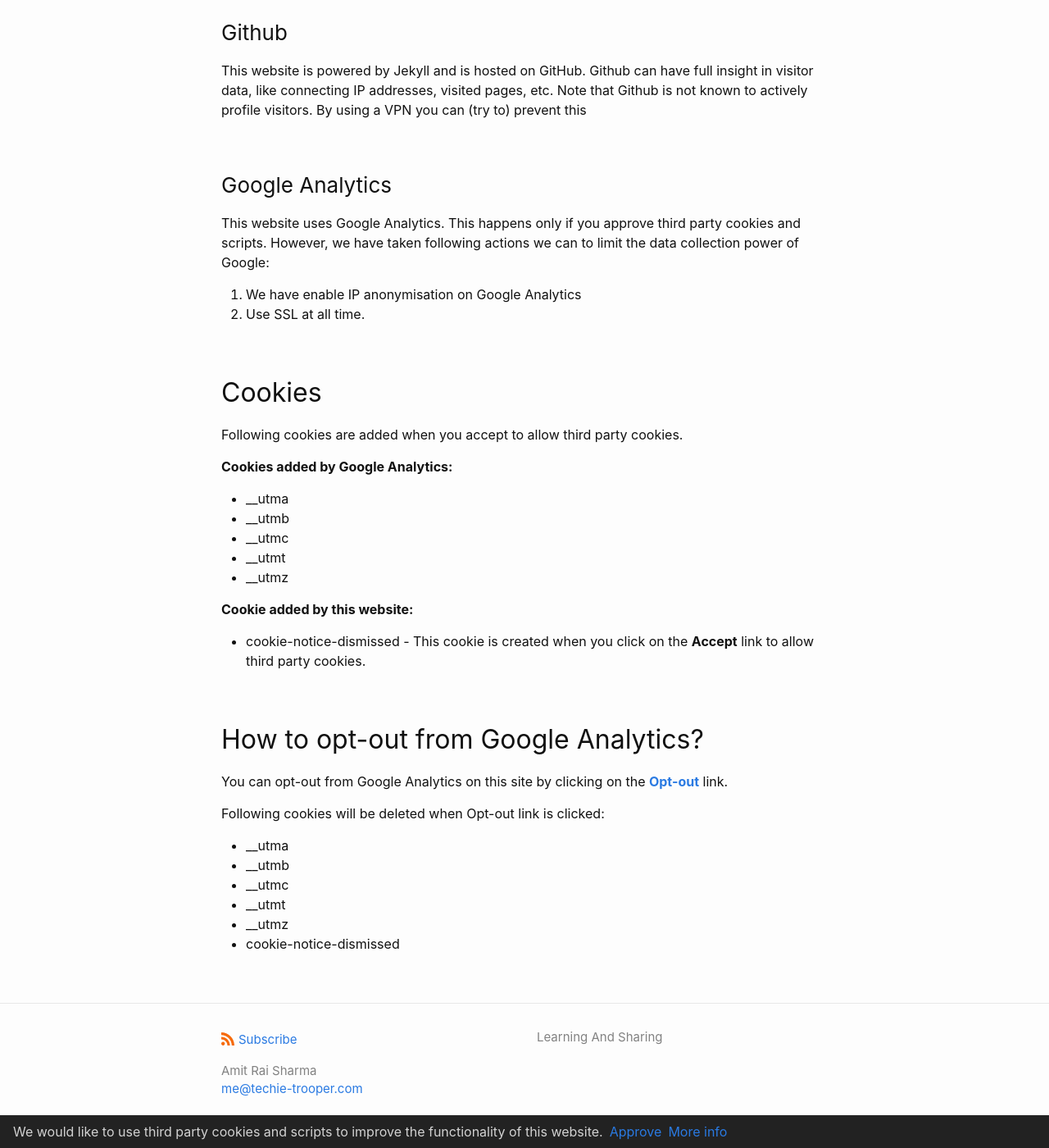
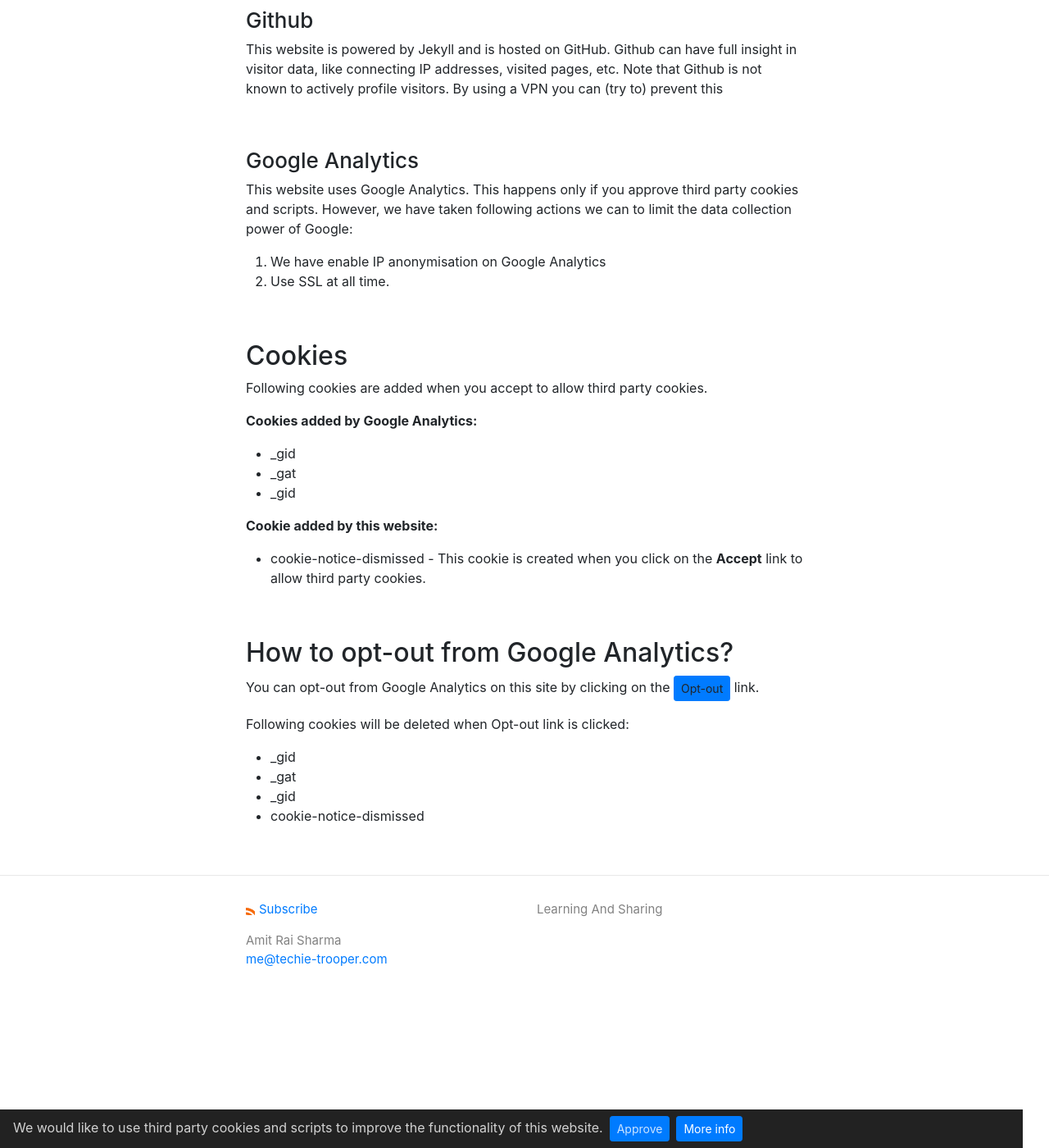
Before and after one commit to aarcosolutions/techie-trooper, a Jekyll site: the page built from privacy.md, in a window 1280 px wide and 1400 px high, scrolled down 288 px. Shown: the whole window at 82% size. Built offline with Jekyll 4.4.1, drawn with Linux system fonts in a browser that asks for light colours.

Commit message:
using bootstrap css & removing _g* cookies

```diff
--- a/_includes/cookie-consent.html
+++ b/_includes/cookie-consent.html
@@ -44,11 +44,9 @@
     });
 
     document.getElementById('cookie-notice-opt-out').addEventListener("click",function() {
-        eraseCookie("__utma");
-        eraseCookie("__utmb");
-        eraseCookie("__utmc");
-        eraseCookie("__utmt");
-        eraseCookie("__utmz");
+        eraseCookie("_gid");
+        eraseCookie("_gat");
+        eraseCookie("_gid");
         eraseCookie("cookie-notice-dismissed");
 
         document.getElementById('cookie-notice-opt-out').style.display = 'none';
--- a/_includes/head.html
+++ b/_includes/head.html
@@ -4,5 +4,6 @@
   <meta name="viewport" content="width=device-width, initial-scale=1">
   {%- seo -%}
   <link rel="stylesheet" href="{{ "/assets/css/style.css" | relative_url }}">
+  <link rel="stylesheet" href="https://stackpath.bootstrapcdn.com/bootstrap/4.5.0/css/bootstrap.min.css">
   {%- feed_meta -%}
 </head>
--- a/privacy.md
+++ b/privacy.md
@@ -23,11 +23,9 @@ However, we have taken following actions we can to limit the data collection pow
 Following cookies are added when you accept to allow third party cookies.
 
 **Cookies added by Google Analytics:**
-- __utma
-- __utmb
-- __utmc
-- __utmt
-- __utmz
+- _gid
+- _gat
+- _gid
 
 **Cookie added by this website:**
 - cookie-notice-dismissed - This cookie is created when you click on the **Accept** link to allow third party cookies.
@@ -36,9 +34,7 @@ Following cookies are added when you accept to allow third party cookies.
 You can opt-out from Google Analytics on this site by clicking on the **<a id="cookie-notice-opt-out" class="btn btn-primary btn-sm">Opt-out</a>** link.
 
 Following cookies will be deleted when Opt-out link is clicked:
-- __utma
-- __utmb
-- __utmc
-- __utmt
-- __utmz
+- _gid
+- _gat
+- _gid
 - cookie-notice-dismissed
```
